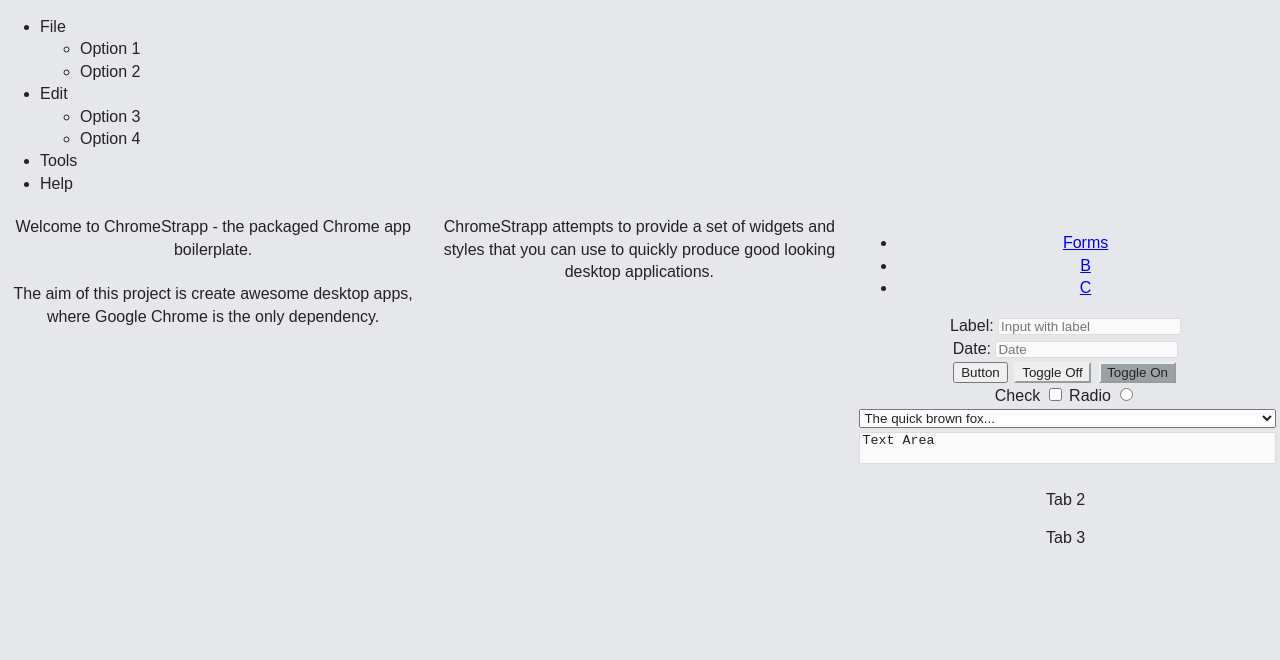
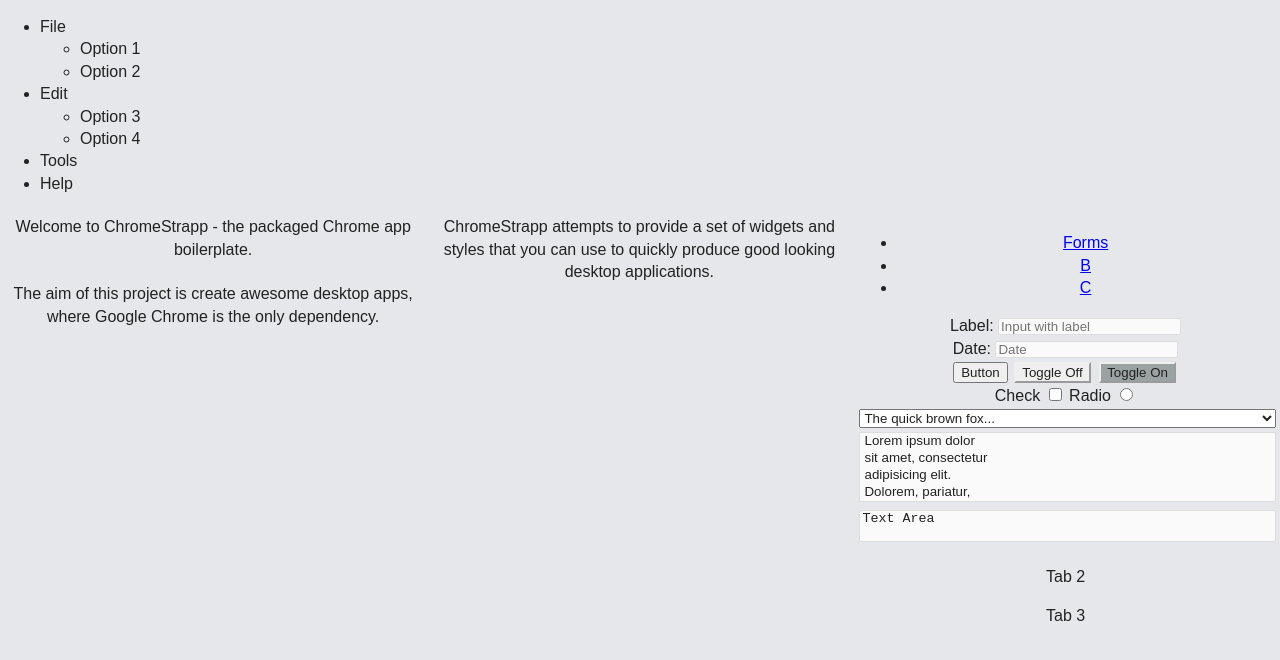
Before and after one commit to jsrn/ChromeStrapp, a plain HTML site: page index.html in a window 1280 px wide. Drawn offline with Linux system fonts and the light colour scheme.

Commit message:
style for large select

```diff
--- a/css/forms.css
+++ b/css/forms.css
@@ -3,7 +3,7 @@
 	cursor: pointer;
 }
 
-input, textarea
+input, textarea, select[size]
 {
 	border: 1px solid #ddd;
 	background: #fafafa;
--- a/index.html
+++ b/index.html
@@ -79,6 +79,22 @@
 
                     <br>
 
+                    <select size="4">
+                        <option>Lorem ipsum dolor</option>
+                        <option>sit amet, consectetur</option>
+                        <option>adipisicing elit.</option>
+                        <option>Dolorem, pariatur,</option>
+                        <option>maiores velit autem</option>
+                        <option>consectetur omnis</option>
+                        <option>ut unde earum voluptates</option>
+                        <option>vero ipsam nihil</option>
+                        <option>libero id necessitatibus</option>
+                        <option>dolores minima facere</option>
+                        <option>quo voluptatibus.</option>
+                    </select>
+
+                    <br>
+
                     <textarea>Text Area</textarea>
                 </div>
                 <div id="tabs-2">
```
